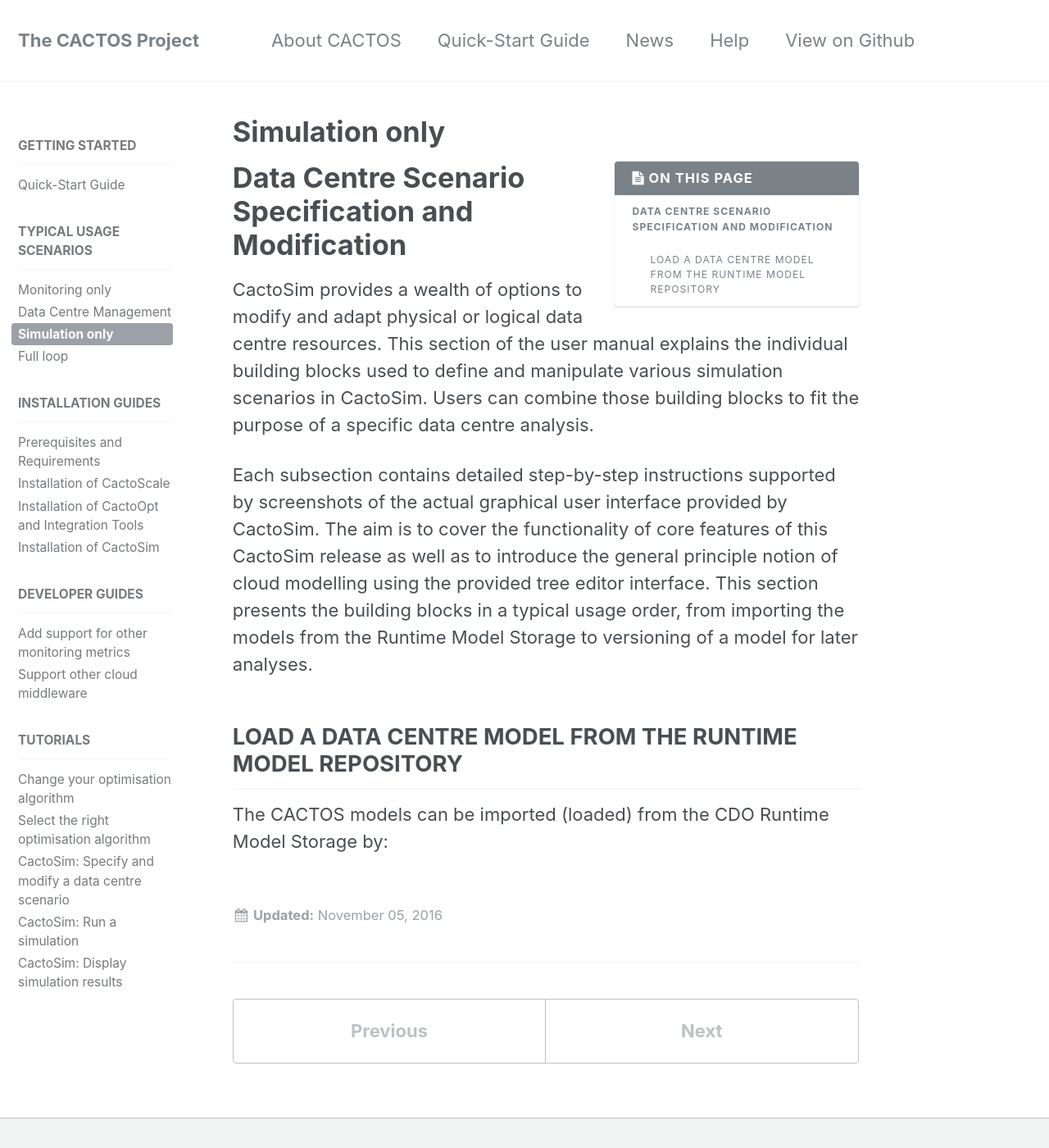
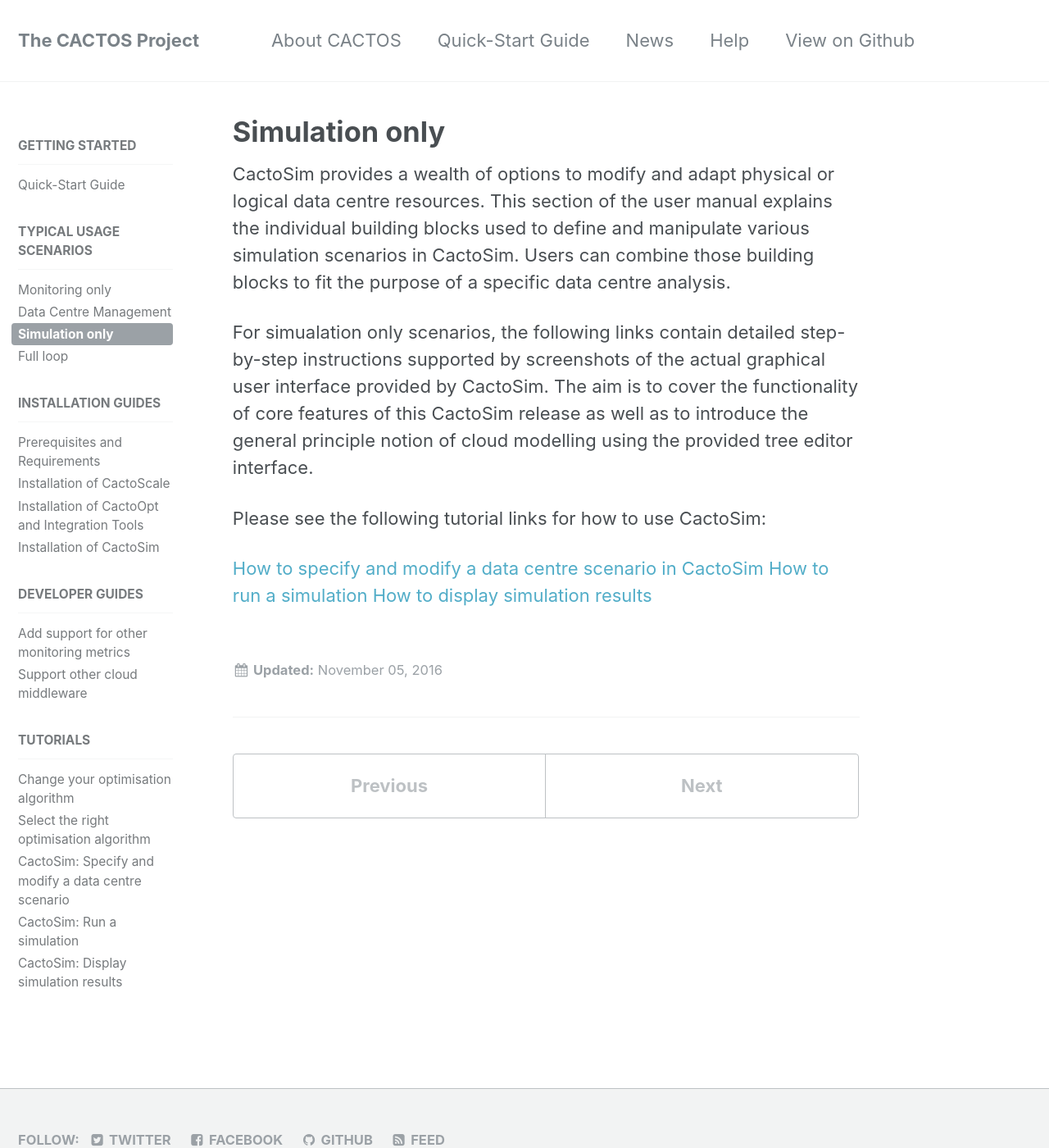
Before and after one commit to cactos/cactos.github.io, a Jekyll site: the page built from _docs/04_simulation-only.md, in a window 1280 px wide and 1400 px high. Shown: the whole window at 82% size. Built offline with Jekyll 4.4.1, drawn with Linux system fonts in a browser that asks for light colours.

Commit message:
Fixed simulation only page

```diff
--- a/_docs/04_simulation-only.md
+++ b/_docs/04_simulation-only.md
@@ -5,14 +5,12 @@
 
 {% include base_path %}
 
-{% include toc %}
-
-# Data Centre Scenario Specification and Modification
-
 CactoSim provides a wealth of options to modify and adapt physical or logical data centre resources. This section of the user manual explains the individual building blocks used to define and manipulate various simulation scenarios in CactoSim. Users can combine those building blocks to fit the purpose of a specific data centre analysis.
 
-Each subsection contains detailed step-by-step instructions supported by screenshots of the actual graphical user interface provided by CactoSim. The aim is to cover the functionality of core features of this CactoSim release as well as to introduce the general principle notion of cloud modelling using the provided tree editor interface. This section presents the building blocks in a typical usage order, from importing the models from the Runtime Model Storage to versioning of a model for later analyses.
+For simualation only scenarios, the following links contain detailed step-by-step instructions supported by screenshots of the actual graphical user interface provided by CactoSim. The aim is to cover the functionality of core features of this CactoSim release as well as to introduce the general principle notion of cloud modelling using the provided tree editor interface.
 
-## LOAD A DATA CENTRE MODEL FROM THE RUNTIME MODEL REPOSITORY
+Please see the following tutorial links for how to use CactoSim:
 
-The CACTOS models can be imported (loaded) from the CDO Runtime Model Storage by:
+[How to specify and modify a data centre scenario in CactoSim](https://cactos.github.io/docs/tutorials/cactosim-specify-and-modify-a-data-centre-scenario/)
+[How to run a simulation](https://cactos.github.io/docs/tutorials/cactosim-run-a-simulation/)
+[How to display simulation results](https://cactos.github.io/docs/tutorials/cactosim-display-simulation-results/)
```
